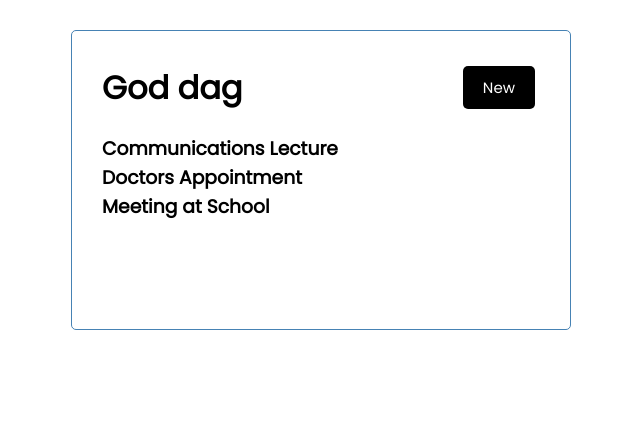
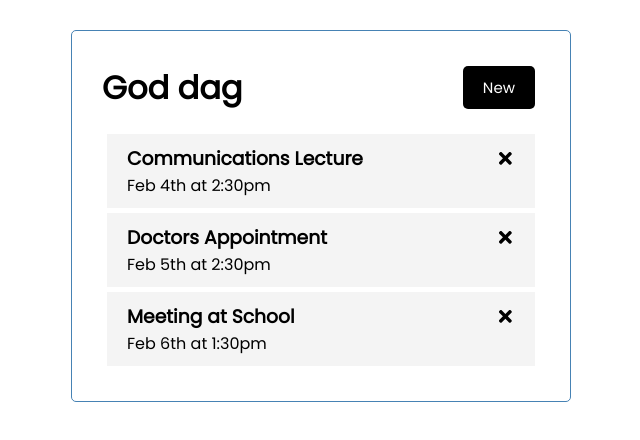
Before and after one commit to HelenaAgustsson/task-app-react, a React (Create React App) app: page / in a window 1280 px wide. Shown: the top 440 px of the page, without its empty margins (319-959 px from the left). Built offline with nearby package versions, Linux system fonts and the light colour scheme.

Commit message:
added list of tasks

```diff
--- a/package.json
+++ b/package.json
@@ -10,6 +10,7 @@
     "gh-pages": "^3.2.3",
     "react": "^17.0.2",
     "react-dom": "^17.0.2",
+    "react-icons": "^4.2.0",
     "react-scripts": "4.0.3",
     "web-vitals": "^1.1.2"
   },
--- a/src/App.js
+++ b/src/App.js
@@ -18,16 +18,20 @@
         "reminder": true
       },
       {
-        "id": 2,
+        "id": 3,
         "text": "Meeting at School",
         "day": "Feb 6th at 1:30pm",
         "reminder": true
       }
 ])
+//delete task
+const deleteTask = (id) => {
+  setTasks(tasks.filter((task) => task.id !== id));
+}
   return (
     <div className="container">
      <Header title="God dag" />
-     <Tasks tasks={tasks} />
+     <Tasks tasks={tasks} onDelete={deleteTask} />
     </div>
   );
 }
--- /dev/null
+++ b/src/components/Task.js
@@ -0,0 +1,13 @@
+import React from 'react'
+import {FaTimes} from 'react-icons/fa'
+
+const Task = ({task, onDelete}) => {
+    return (
+        <div className="task">
+           <h3>{task.text} <FaTimes onClick={() => onDelete(task.id) } style={{cursor:'pointer'}}/> </h3>
+           <p>{task.day}</p>
+        </div>
+    )
+}
+
+export default Task
--- a/src/components/Tasks.js
+++ b/src/components/Tasks.js
@@ -1,11 +1,12 @@
 import React from 'react'
+import Task from './Task'
 
-const Tasks = ({tasks}) => {
+const Tasks = ({tasks, onDelete}) => {
 
     return (
         <div>
             {tasks.map((task)=>(
-                <h3 key={task.id}>{task.text}</h3>
+                <Task key={task.id} task={task} onDelete={onDelete}/>
             ))}
         </div>
     )
```
Also changed, not shown: 1 other file (tests, documents, lock files or other folders).
